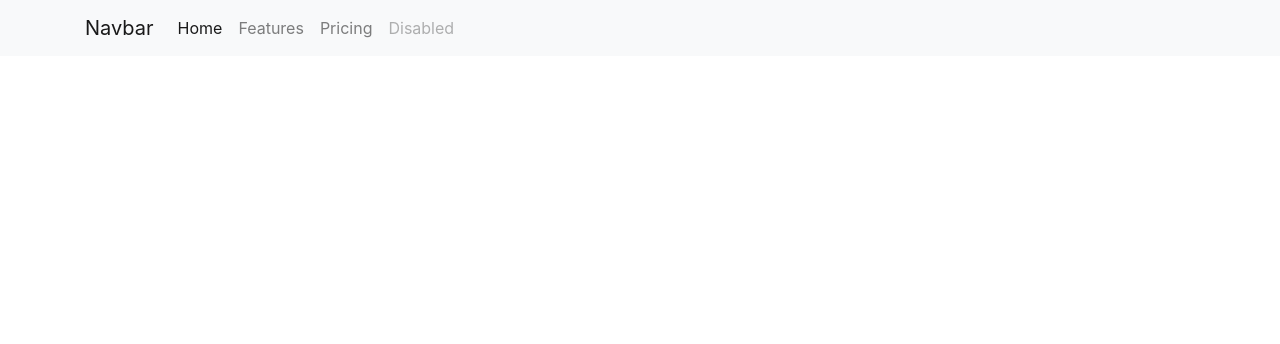
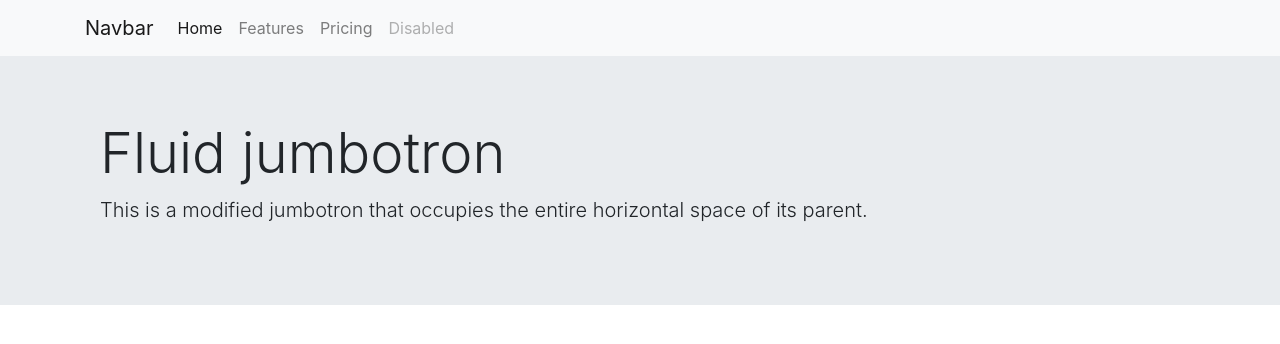
Before and after one commit to azka-sayyid-islam/bootstrap-portfolio, a plain HTML site: page index.html in a window 1280 px wide. Drawn offline with nearby package versions, Linux system fonts and the light colour scheme.

Commit message:
membuat jumbotron

```diff
--- a/index.html
+++ b/index.html
@@ -33,6 +33,19 @@
         </div>
     </nav>
 
+    <section id="jumbotron">
+        <div class="jumbotron jumbotron-fluid">
+            <div class="container">
+                <div class="container">
+                    <h1 class="display-4">Fluid jumbotron</h1>
+                    <p class="lead">This is a modified jumbotron that occupies the entire horizontal space of its
+                        parent.
+                    </p>
+                </div>
+            </div>
+        </div>
+    </section>
+
     <!-- Optional JavaScript -->
     <!-- jQuery first, then Popper.js, then Bootstrap JS -->
     <script src="https://code.jquery.com/jquery-3.5.1.slim.min.js"
```
